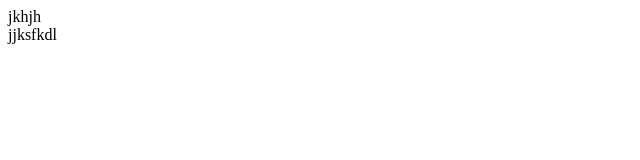
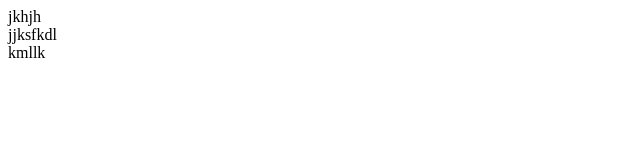
Before and after one commit to bablichoudhary/demo, a plain HTML site: page index.html in a window 1280 px wide. Shown: the full height of the page, 0-640 px from the left. Drawn offline with Linux system fonts and the light colour scheme.

Commit message:
added footer

```diff
--- a/index.html
+++ b/index.html
@@ -10,5 +10,8 @@
     <header>
         jjksfkdl
     </header>
+    <footer>
+        kmllk
+    </footer>
 </body>
 </html>
```
